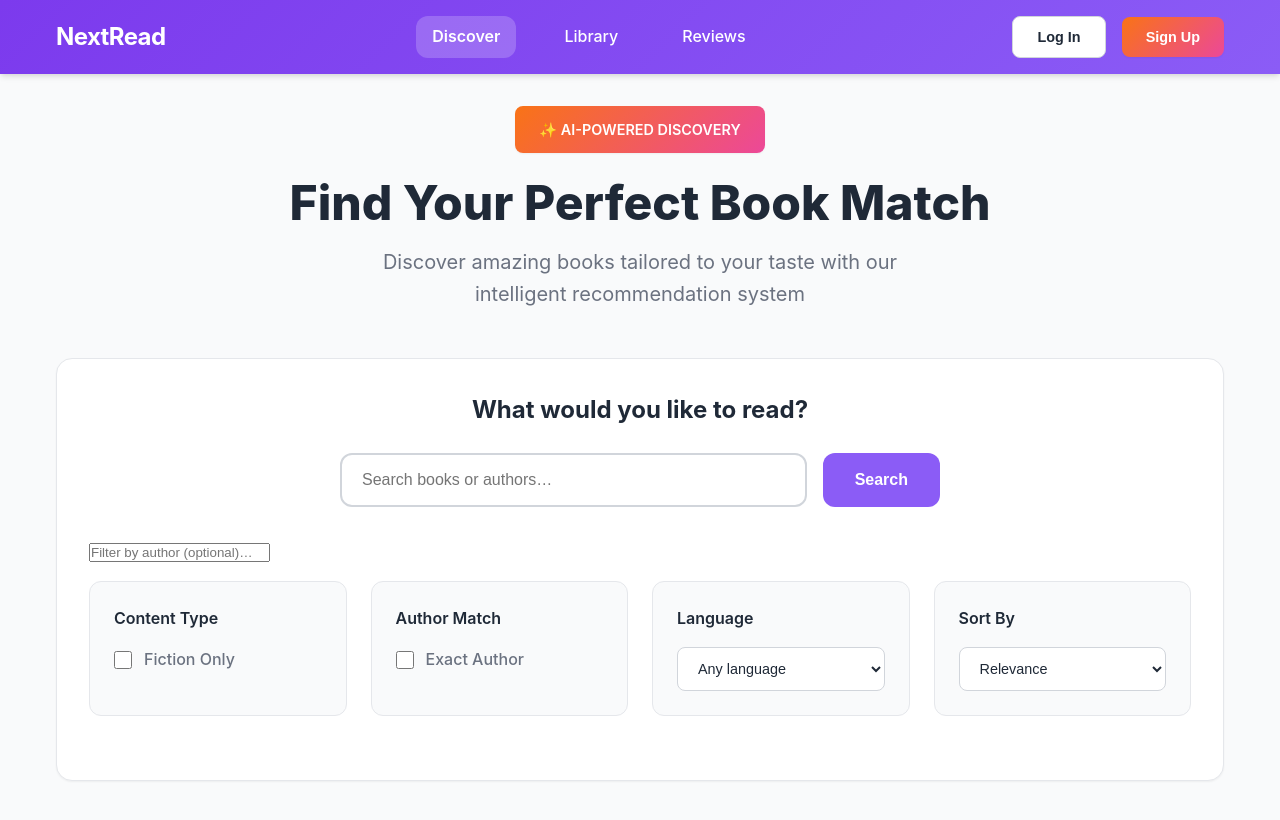
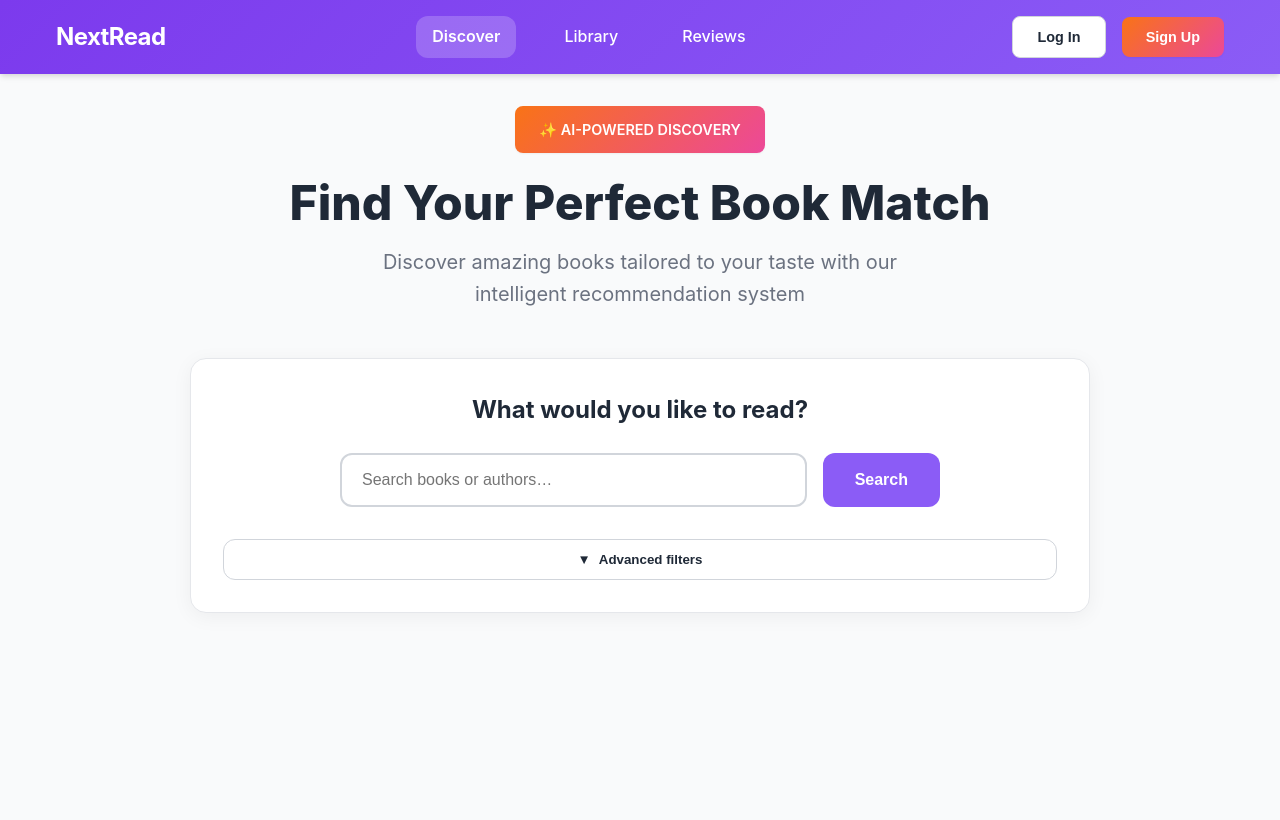
Before and after one commit to Irina-Kostina/next-read-app, a React (Vite) app: page / in a window 1280 px wide. Shown: the top 820 px of the page. Built offline with nearby package versions, Linux system fonts and the light colour scheme.

Commit message:
Updated search functions

```diff
--- a/src/index.css
+++ b/src/index.css
@@ -235,10 +235,12 @@ nav .brand {
 /* Search Section */
 .search-section {
   background: var(--bg-card);
-  border-radius: var(--radius-xl);
+  border-radius: 16px;
   padding: 2rem;
-  margin-bottom: 2rem;
-  box-shadow: var(--shadow-sm);
+  width: 90%;
+  max-width: 900px;
+  margin: 2rem auto;
+  box-shadow: 0 4px 20px rgba(0, 0, 0, 0.05);
   border: 1px solid var(--border-light);
 }
 
@@ -300,6 +302,43 @@ nav .brand {
   grid-template-columns: repeat(auto-fit, minmax(200px, 1fr));
   gap: 1.5rem;
   margin-bottom: 2rem;
+}
+
+.filters-2col {
+  display: grid;
+  grid-template-columns: 1fr 1fr;
+  gap: 1.5rem;
+}
+
+.filters-col {
+  display: grid;
+  grid-auto-rows: minmax(100px, auto);
+  gap: 1.5rem;
+}
+
+.advanced-toggle {
+  display: flex;
+  align-items: center;
+  justify-content: center;
+  gap: .5rem;
+  width: 100%;
+  cursor: pointer;
+  background: white;
+  border: 1px solid var(--border-medium);
+  border-radius: var(--radius-lg);
+  padding: .75rem 1rem;
+  font-weight: 600;
+  color: var(--text-primary);
+  transition: all .2s ease;
+}
+
+.advanced-toggle:hover {
+  background: var(--bg-secondary);
+  border-color: var(--primary-purple);
+}
+
+.advanced-content {
+  margin-top: 1rem;
 }
 
 .filter-group {
@@ -635,9 +674,8 @@ nav .brand {
     flex-direction: column;
   }
 
-  .filters-grid {
-    grid-template-columns: 1fr;
-  }
+  .filters-grid { grid-template-columns: 1fr; }
+  .filters-2col { grid-template-columns: 1fr; }
 
   .books-grid {
     grid-template-columns: 1fr;
--- a/src/pages/Home.tsx
+++ b/src/pages/Home.tsx
@@ -6,7 +6,7 @@ import { fetchBooks } from '../services/bookService'
 import BookCard from '../components/BookCard'
 import type { Book } from '../types/book'
 
-const PAGE_SIZE = 20
+const PAGE_SIZE = 10
 
 const Home: React.FC = () => {
   const [searchParams, setSearchParams] = useSearchParams()
@@ -15,6 +15,8 @@ const Home: React.FC = () => {
   const [query, setQuery] = useState(() => searchParams.get('q') ?? '')
   const [author, setAuthor] = useState(() => searchParams.get('author') ?? '')
   const [lang, setLang] = useState(() => searchParams.get('lang') ?? '')
+  const [genre, setGenre] = useState(() => searchParams.get('genre') ?? '')
+  const [minRating, setMinRating] = useState<number>(() => Number(searchParams.get('rating') ?? 0))
   const [sort, setSort] = useState<'relevance' | 'newest'>(
     () => (searchParams.get('sort') as 'relevance' | 'newest') ?? 'relevance'
   )
@@ -30,6 +32,7 @@ const Home: React.FC = () => {
   const [error, setError] = useState<string | null>(null)
   const [hasSearched, setHasSearched] = useState(false) // Track if user searched
   const [hasMore, setHasMore] = useState(true)
+  const [showAdvanced, setShowAdvanced] = useState(false)
 
   const observerRef = useRef<IntersectionObserver | null>(null)
   const loadMoreRef = useRef<HTMLDivElement | null>(null)
@@ -65,18 +68,29 @@ const Home: React.FC = () => {
         orderBy: s,
         exactAuthor: e,
       })
+      // Client-side filtering: languages, genres, rating
+      const languageSet = new Set(l ? [l] : [])
+      const genreSet = new Set(genre ? [genre] : [])
+      const filtered = items.filter(b => {
+        const v = b.volumeInfo
+        const langOk = languageSet.size === 0 || (v.language && languageSet.has(v.language))
+        const genreOk = genreSet.size === 0 || (v.categories?.some(c => Array.from(genreSet).some(g => c.toLowerCase().includes(g.toLowerCase()))) ?? false)
+        const ratingOk = (v.averageRating ?? 0) >= (minRating || 0)
+        return langOk && genreOk && ratingOk
+      })
 
       if (append) {
-        setBooks(prev => [...prev, ...items])
+        setBooks(prev => [...prev, ...filtered])
       } else {
-        setBooks(items)
+        setBooks(filtered)
       }
 
       setTotal(total)
       setPage(p)
       setQuery(q)
       setHasSearched(true)
-      setHasMore(items.length === PAGE_SIZE && (p + 1) * PAGE_SIZE < total)
+      // Limit UI to a single batch of up to 10 books
+      setHasMore(false)
     } catch (e) {
       if (!append) {
         setBooks([])
@@ -105,7 +119,7 @@ const Home: React.FC = () => {
       runSearch(query, 0, author, lang, sort, fictionOnly, exactAuthor)
     }
     // eslint-disable-next-line react-hooks/exhaustive-deps
-  }, [author, lang, sort, fictionOnly, exactAuthor])
+  }, [author, lang, sort, fictionOnly, exactAuthor, genre, minRating])
 
   // Load more books when user scrolls to bottom
   const loadMore = useCallback(() => {
@@ -145,6 +159,8 @@ const Home: React.FC = () => {
     if (sort !== 'relevance') params.sort = sort
     if (author) params.author = author
     if (lang) params.lang = lang
+    if (genre) params.genre = genre
+    if (minRating > 0) params.rating = String(minRating)
     if (fictionOnly) params.fiction = '1'
     if (exactAuthor) params.exact = '1'
 
@@ -168,10 +184,19 @@ const Home: React.FC = () => {
       <div className="search-section">
         <h2 className="search-title">What would you like to read?</h2>
         <SearchBar onSearch={(q) => runSearch(q, 0)} initialQuery={query} />
-        <AuthorFilter author={author} onChange={setAuthor} />
 
-        <div className="filters-grid">
-          <div className="filter-group">
+        <button className="advanced-toggle" onClick={() => setShowAdvanced(v => !v)}>
+          <span>{showAdvanced ? '▲' : '▼'}</span>
+          <span>{showAdvanced ? 'Hide advanced filters' : 'Advanced filters'}</span>
+        </button>
+
+        {showAdvanced && (
+        <div className="advanced-content">
+          <AuthorFilter author={author} onChange={setAuthor} />
+
+          <div className="filters-2col">
+          <div className="filters-col">
+            <div className="filter-group">
             <span className="filter-label">Content Type</span>
             <div className="filter-checkbox">
               <input
@@ -182,9 +207,9 @@ const Home: React.FC = () => {
               />
               <label htmlFor="fiction">Fiction Only</label>
             </div>
-          </div>
+            </div>
 
-          <div className="filter-group">
+            <div className="filter-group">
             <span className="filter-label">Author Match</span>
             <div className="filter-checkbox">
               <input
@@ -195,9 +220,11 @@ const Home: React.FC = () => {
               />
               <label htmlFor="exact">Exact Author</label>
             </div>
+            </div>
           </div>
 
-          <div className="filter-group">
+          <div className="filters-col">
+            <div className="filter-group">
             <span className="filter-label">Language</span>
             <select className="filter-select" value={lang} onChange={(e) => setLang(e.target.value)}>
               <option value="">Any language</option>
@@ -210,6 +237,34 @@ const Home: React.FC = () => {
               <option value="ja">Japanese</option>
               <option value="zh">Chinese</option>
             </select>
+            </div>
+
+            <div className="filter-group">
+            <span className="filter-label">📚 Genre</span>
+            <select className="filter-select" value={genre} onChange={(e) => setGenre(e.target.value)}>
+              <option value="">Any genre</option>
+              <option value="fiction">Fiction</option>
+              <option value="fantasy">Fantasy</option>
+              <option value="romance">Romance</option>
+              <option value="self-help">Self-Help</option>
+              <option value="history">History</option>
+              <option value="biography">Biography</option>
+              <option value="science">Science</option>
+              <option value="technology">Technology</option>
+              <option value="mystery">Mystery</option>
+              <option value="thriller">Thriller</option>
+              <option value="young adult">Young Adult</option>
+            </select>
+            </div>
+
+            <div className="filter-group">
+            <span className="filter-label">⭐ Rating above</span>
+            <select className="filter-select" value={minRating} onChange={(e) => setMinRating(Number(e.target.value))}>
+              {[0,1,2,3,4].map(r => (
+                <option key={r} value={r}>{r}+</option>
+              ))}
+            </select>
+            </div>
           </div>
 
           <div className="filter-group">
@@ -223,7 +278,9 @@ const Home: React.FC = () => {
               <option value="newest">Newest</option>
             </select>
           </div>
+          </div>
         </div>
+        )}
       </div>
 
       {loading && <div className="loading">Loading…</div>}
@@ -232,7 +289,7 @@ const Home: React.FC = () => {
 
       {hasSearched && books.length > 0 && (
         <div className="text-center mb-3" style={{ color: 'var(--text-secondary)', fontSize: '0.9rem' }}>
-          Showing {books.length} of {total} results
+          Showing {books.length} results
         </div>
       )}
 
```
